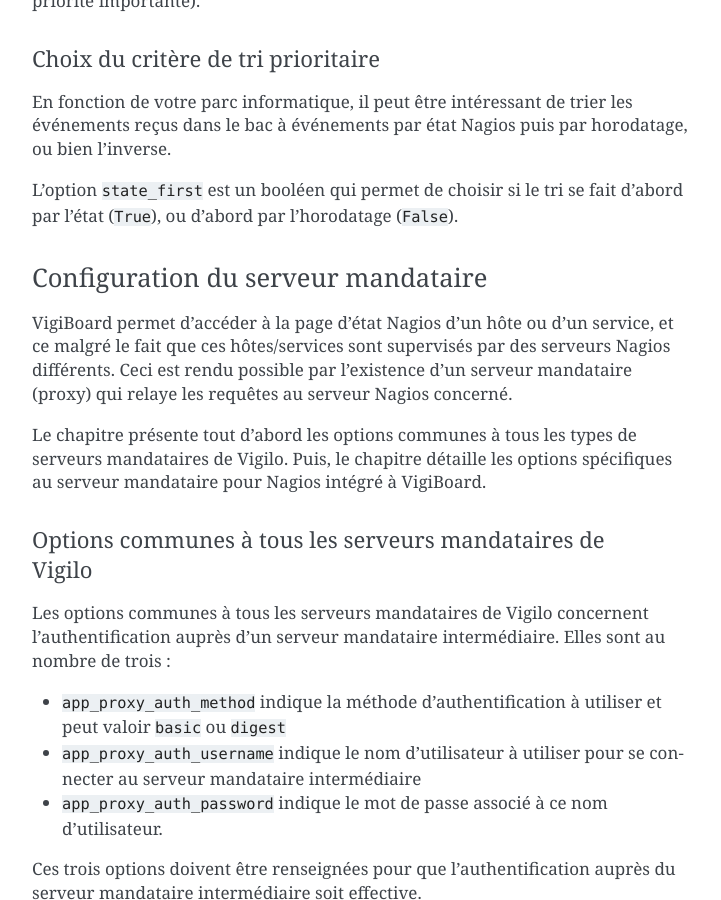
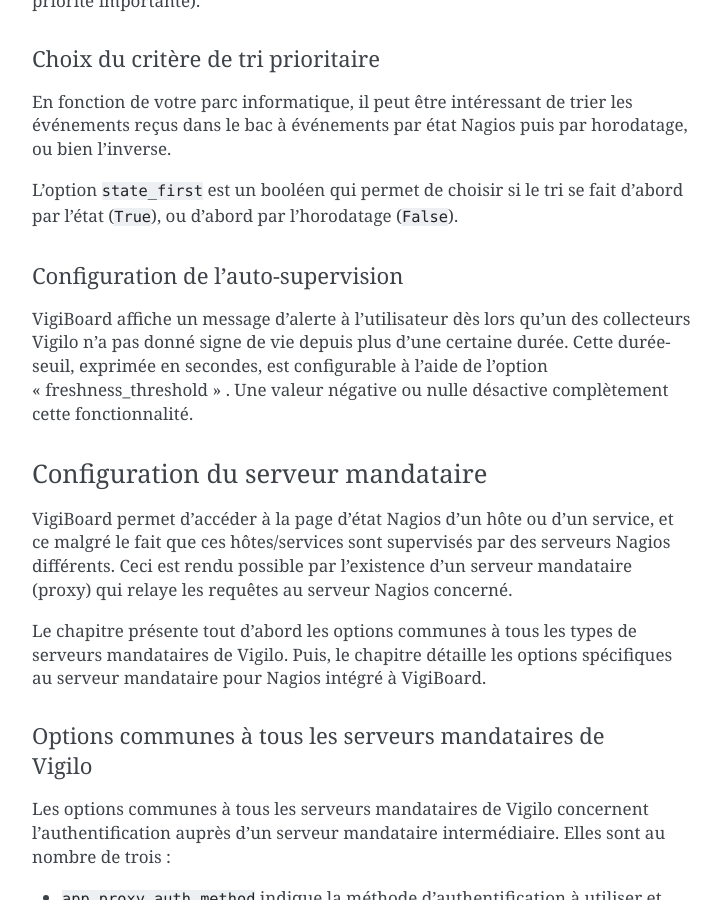
Before and after one commit to vigilo/vigiboard, a Sphinx documentation site: the page built from doc/admin.rst, in a window 1280 px wide and 900 px high, scrolled down 7122 px. Shown: the whole window, without its empty margins (388-1109 px from the left). Built offline with Sphinx 7.4.7, drawn with Linux system fonts in a browser that asks for light colours; the version number is read from the project's files by our own code; some of the changed text lies outside the part shown.

Commit message:
Autosupervision - Alerte en cas de panne (#1180).
Ajout d'un mécanisme d'alerte dans les IHMs en cas de
dysfonctionnement de tout ou une partie de la supervision.

Change-Id: I5114b557a84ddb8d98234577250f01fe50a46912
Refs: #1180
Reviewed-on: https://vigilo-dev.si.c-s.fr/review/1226
Tested-by: Build system <qa@vigilo-dev.si.c-s.fr>
Reviewed-by: Thomas BURGUIERE <thomas.burguiere@c-s.fr>

```diff
--- a/doc/admin.rst
+++ b/doc/admin.rst
@@ -325,6 +325,14 @@ d'abord par l'état (``True``), ou d'abord par l'horodatage (``False``).
 
 .. _confproxy:
 
+Configuration de l'auto-supervision
+^^^^^^^^^^^^^^^^^^^^^^^^^^^^^^^^^^^
+VigiBoard affiche un message d'alerte à l'utilisateur dès lors qu'un des
+collecteurs Vigilo n'a pas donné signe de vie depuis plus d'une certaine durée.
+Cette durée-seuil, exprimée en secondes, est configurable à l'aide de l'option
+« freshness_threshold » .
+Une valeur négative ou nulle désactive complètement cette fonctionnalité.
+
 Configuration du serveur mandataire
 -----------------------------------
 VigiBoard permet d'accéder à la page d'état Nagios d'un hôte ou d'un service,
```
Also changed, not shown: 7 other files.
